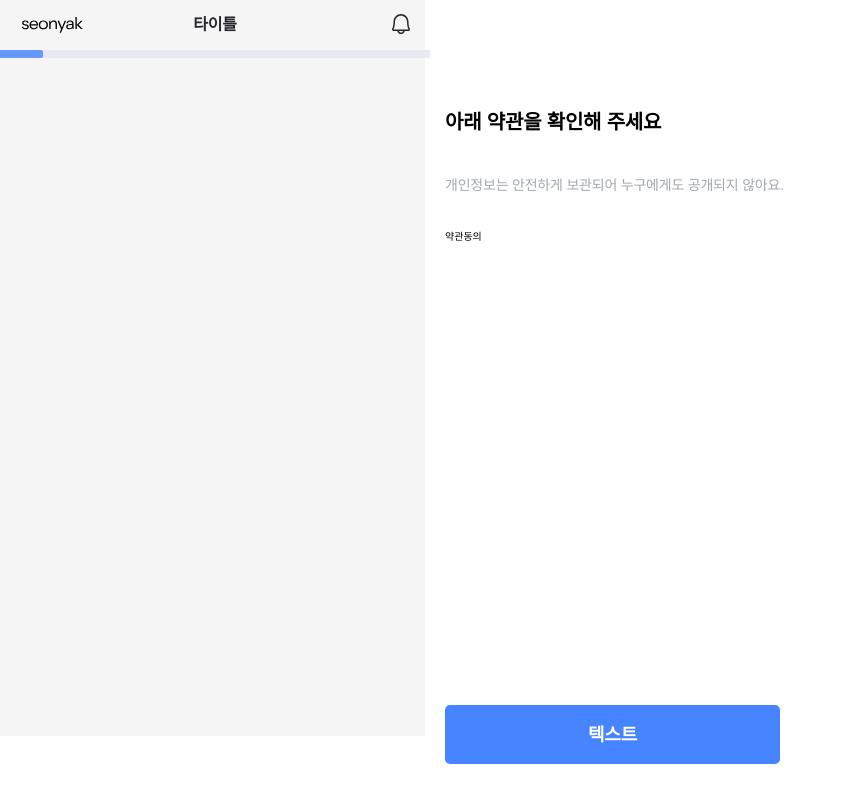
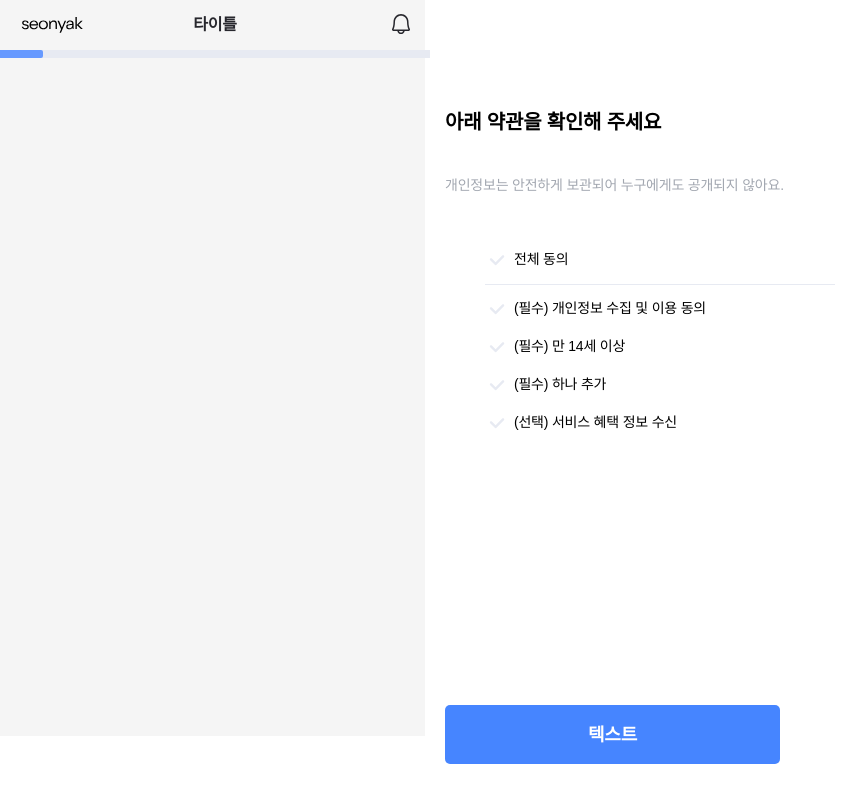
Before and after one commit to TEAM-SEONYAK/SEONYAK_CLIENT, a React (Vite) app: page /onboarding in a window 1280 px wide. Shown: the whole page, without its empty margins (0-846 px from the left). Built offline with nearby package versions, Linux system fonts and the light colour scheme; no server answers; a web font is replaced by a local one; what emotion-reset would draw is missing.

Commit message:
design: Step약관동의 퍼블리싱

```diff
--- a/src/pages/onboarding/components/commonOnboarding/Step약관동의.tsx
+++ b/src/pages/onboarding/components/commonOnboarding/Step약관동의.tsx
@@ -1,5 +1,53 @@
+import { CheckItemIc } from '@assets/svgs';
+import styled from '@emotion/styled';
+import { 약관_LIST } from '@pages/onboarding/constants';
+
 const Step약관동의 = () => {
-  return <div>약관동의</div>;
+  return (
+    <Wrapper>
+      <ItemWrapper>
+        <CheckItemIcon />
+        <Item>전체 동의</Item>
+      </ItemWrapper>
+      <Line />
+      {약관_LIST.map((el) => (
+        <ItemWrapper key={el}>
+          <CheckItemIcon />
+          <Item>{el}</Item>
+        </ItemWrapper>
+      ))}
+    </Wrapper>
+  );
 };
 
 export default Step약관동의;
+
+const Wrapper = styled.ul`
+  display: flex;
+  flex-direction: column;
+`;
+
+const ItemWrapper = styled.li`
+  display: flex;
+  gap: 0.5rem;
+  align-items: center;
+
+  height: 3.8rem;
+`;
+const Item = styled.span`
+  ${({ theme }) => theme.fonts.Body1_M_14};
+`;
+
+const Line = styled.hr`
+  width: 100%;
+  height: 0.1rem;
+  border: 0;
+
+  background-color: ${({ theme }) => theme.colors.grayScaleLG2};
+`;
+
+const CheckItemIcon = styled(CheckItemIc)`
+  & path {
+    fill: ${({ theme }) => theme.colors.grayScaleLG2};
+  }
+`;
--- a/src/pages/onboarding/constants.ts
+++ b/src/pages/onboarding/constants.ts
@@ -77,3 +77,9 @@ export const JUNIOR_ONBOARDING_STEPS = [
 ];
 
 export const 계열_LIST = ['공학계열', '교육계열', '사회계열', '자연계열', '인문계열', '의약계열', '예체능계열'];
+export const 약관_LIST = [
+  '(필수) 개인정보 수집 및 이용 동의',
+  '(필수) 만 14세 이상',
+  '(필수) 하나 추가',
+  '(선택) 서비스 혜택 정보 수신',
+];
```
